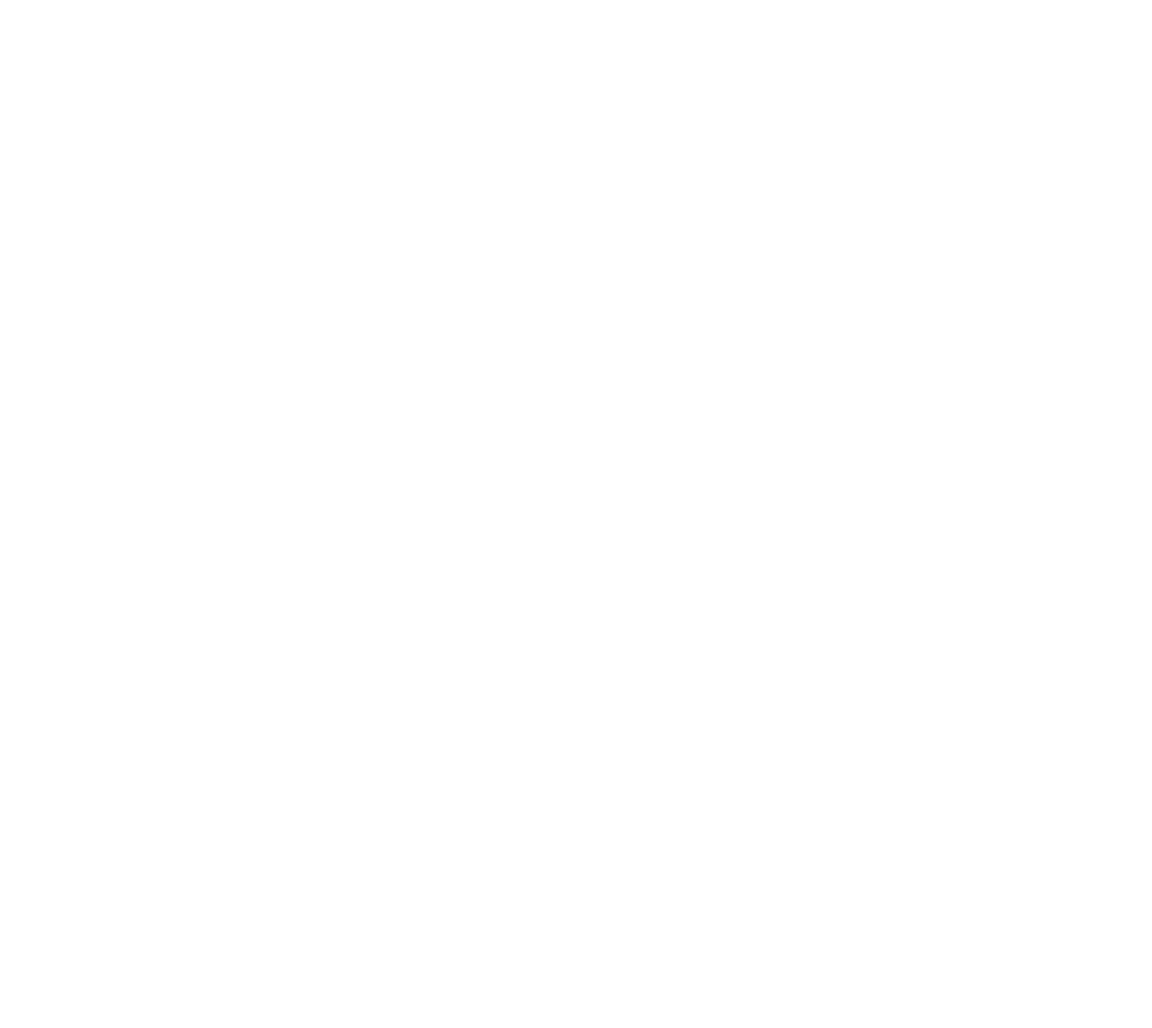
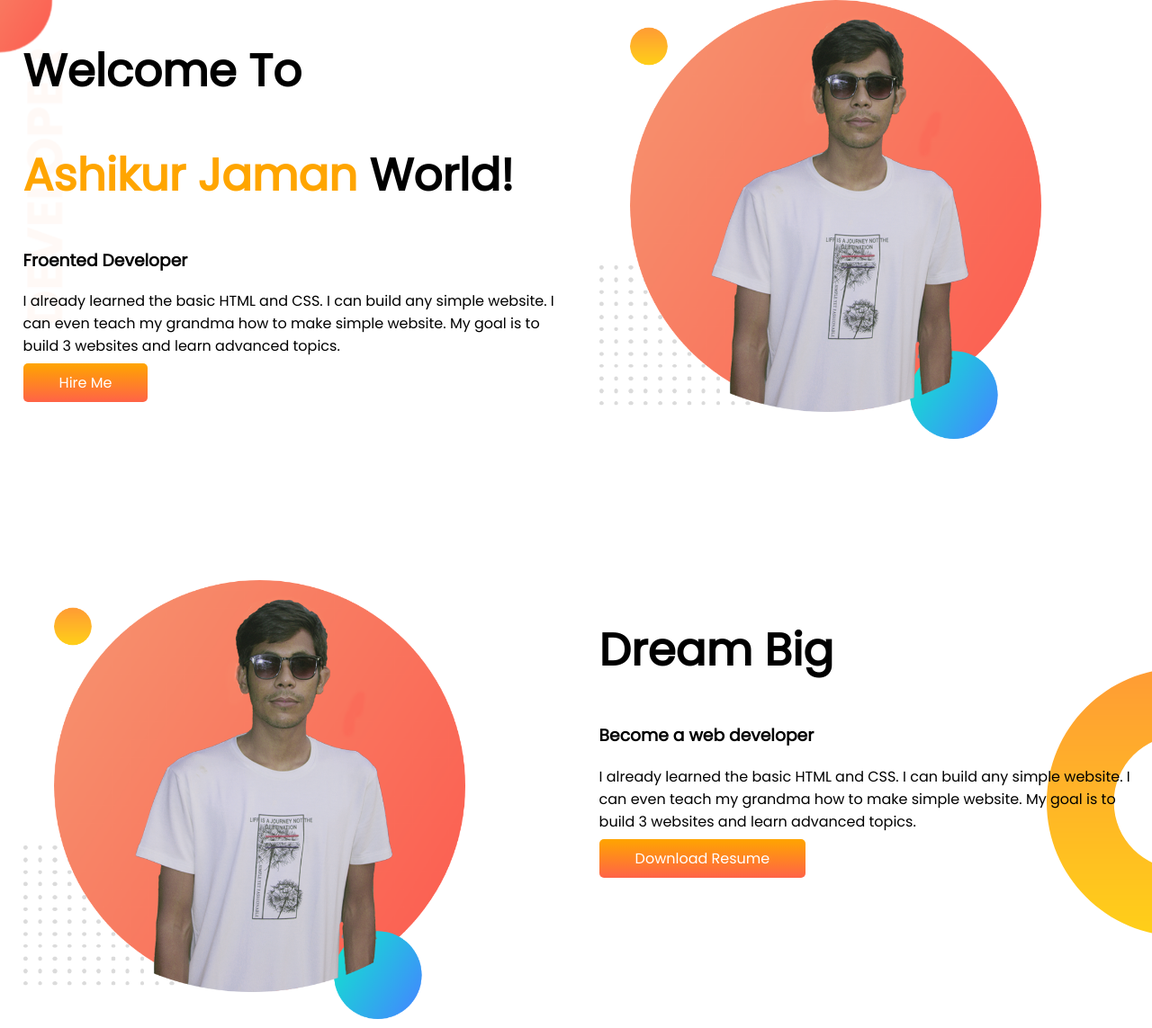
Before and after one commit to Ashikurjaman/my-frist-website, a plain HTML site: page index.html in a window 1280 px wide. Shown: the whole page at 90% size. Before the commit the page ends 800 px from the top, so only its background shows below. Drawn offline with Linux system fonts and the light colour scheme.

Commit message:
two section

```diff
--- a/index.html
+++ b/index.html
@@ -5,11 +5,38 @@
     <meta http-equiv="X-UA-Compatible" content="IE=edge">
     <meta name="viewport" content="width=device-width, initial-scale=1.0">
     <title>AshikurJaman</title>
+    <link rel="preconnect" href="https://fonts.googleapis.com">
+        <link rel="preconnect" href="https://fonts.gstatic.com" crossorigin>
+            <link href="https://fonts.googleapis.com/css2?family=Poppins&display=swap" rel="stylesheet">
+                 <link rel="stylesheet" href="style.css">
 </head>
 <body>
+        <section class="top-banner">
+            <div class="half-width">
+                <h1>Welcome To</h1>
+                    <h1><span class="orange-color">Ashikur Jaman</span> World!</h1>
+                        <h3>Froented Developer</h3>
+                            <p>I already learned the basic HTML and CSS. I can build any simple website. I can even teach my grandma how to make simple website. My goal is to build 3 websites and learn advanced topics.</p>
+                               <a class="hire-me" href="https://www.linkedin.com/in/ashikur-jaman-7b387a211/" target="_blank" rel="noopener noreferrer">Hire Me</a>
+            </div>
+                   <div class="half-width">
+                       <img src="images/webashik.png" alt="ashik-img">
+                   </div>
+        </section>
 
 
+                    <section class="dream-big">
+                        <div class="half-width">
+                            <img  src="images/webashik.png" alt="">
+                        </div>
+                        <div class="half-width">
+                                    <h1>Dream Big</h1>
+                                        <h3>Become a web developer</h3>
+                                            <p>I already learned the basic HTML and CSS. I can      build any simple website. I can even teach my grandma   how to make simple website. My goal is to build 3 websites and learn advanced topics.</p>
+                                               <a class="hire-me" href="https://www.linkedin.com/in/ashikur-jaman-7b387a211/" target="_blank" rel="noopener noreferrer">Download Resume</a>
+                        </div>
 
+                    </section>
 
 </body>
 </html>
--- a/style.css
+++ b/style.css
@@ -0,0 +1,37 @@
+body{
+    font-family: 'Poppins', sans-serif;
+    margin: 0;
+}
+h1{
+    font-size: 50px;
+}
+.orange-color{
+    color: orange;
+}
+section{
+    display: flex;
+    margin-bottom: 150px;
+}
+.half-width{
+    width: 50%;
+    padding-left: 2%;
+}
+.half-width img{
+    width: 80%;
+}
+.hire-me{
+    text-decoration: none;
+    background-image: linear-gradient(orange, tomato);
+    padding: 10px 40px;
+    color: white;
+    border-radius: 5px;
+}
+.top-banner{
+    background-image: url(images/top-banner.png);
+    background-repeat: no-repeat;
+}
+.dream-big{
+    background-image: url(images/dream-bg.png);
+    background-repeat: no-repeat;
+    background-position: right;
+}
```
Also changed, not shown: images/Ashik.jpg (added), images/Ashik.png (added), images/my-web2.png (added), images/webashik.png (added).
